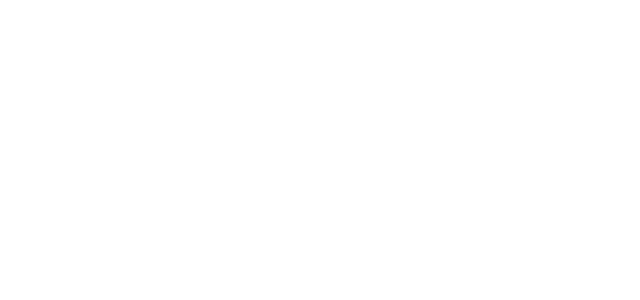
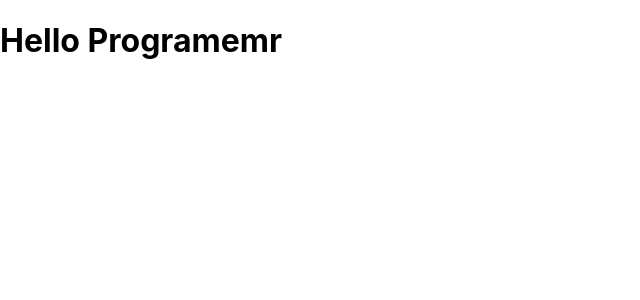
Before and after one commit to habibor-rahaman1010/protfolio, a Next.js app: page / in a window 1280 px wide. Shown: the top 300 px of the page, without its empty margins (0-640 px from the left). Built offline with nearby package versions, Linux system fonts and the light colour scheme.

Commit message:
ok programemr

```diff
--- /dev/null
+++ b/pages/Component/Home.js
@@ -0,0 +1,16 @@
+import Head from "next/head";
+
+
+const Home = () => {
+    return (
+        <div>
+            <Head>
+                <title>Home</title>
+            </Head>
+
+            <h1>Hello Programemr</h1>
+        </div>
+    );
+}
+
+export default Home;
--- a/pages/index.js
+++ b/pages/index.js
@@ -1,9 +1,10 @@
-import Head from 'next/head'
+import Habib from './Component/Home'
 
-export default function Home() {
+
+export default function Index() {
   return (
     <div>
-
+      <Habib/>
     </div>
   )
 }
```
